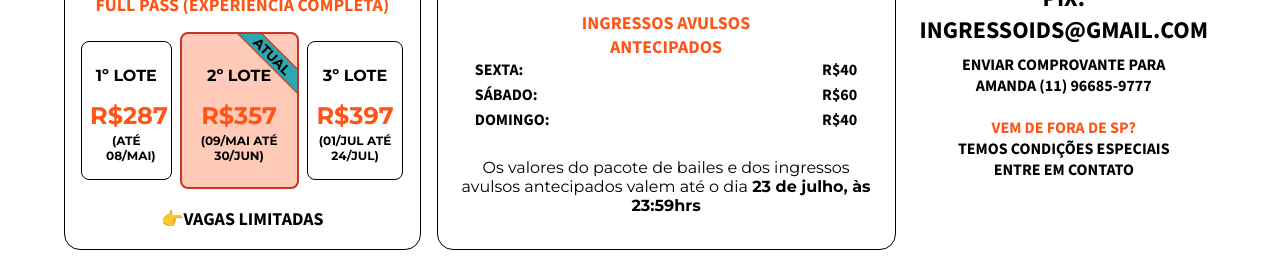
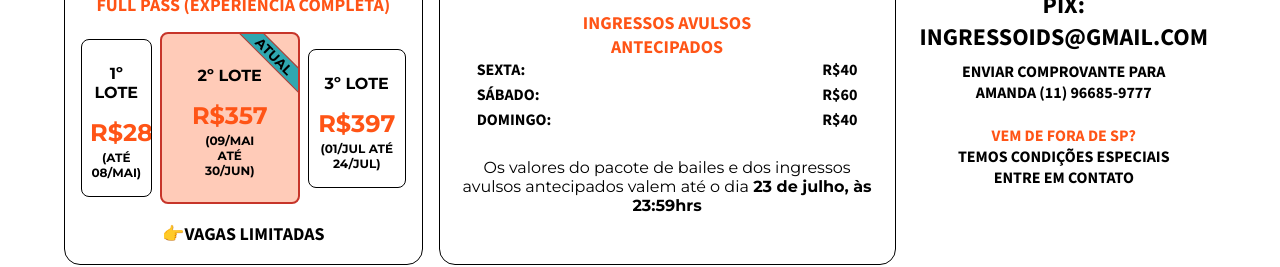
Before and after one commit to Matheus-Rdl/IDS_LandingPage, a React (Vite) app in the folder frontend/: page / in a window 1280 px wide. Shown: the part 3480-3747 px from the top of the page. Built offline with nearby package versions, Linux system fonts and the light colour scheme.

Commit message:
Update App3.jsx

```diff
--- a/frontend/src/App.jsx
+++ b/frontend/src/App.jsx
@@ -565,7 +565,7 @@ function App() {
                   <p>1º lote</p>
                   <p><span>R$287</span></p>
                 </div>
-                <p className='day'>(Até 08/mai)</p>
+                <p className='day day-off'>(Até 08/mai)</p>
               </div>
               <div className='money-content-box-bill-price-content'>
 
@@ -578,7 +578,7 @@ function App() {
                 </div>
                 {/*
                 */}
-                <p className='day day-off'>(09/mai até 30/jun)</p>
+                <p className='day'>(09/mai até 30/jun)</p>
               </div>
               <div className='money-content-box-bill-price-content'>
 
```
